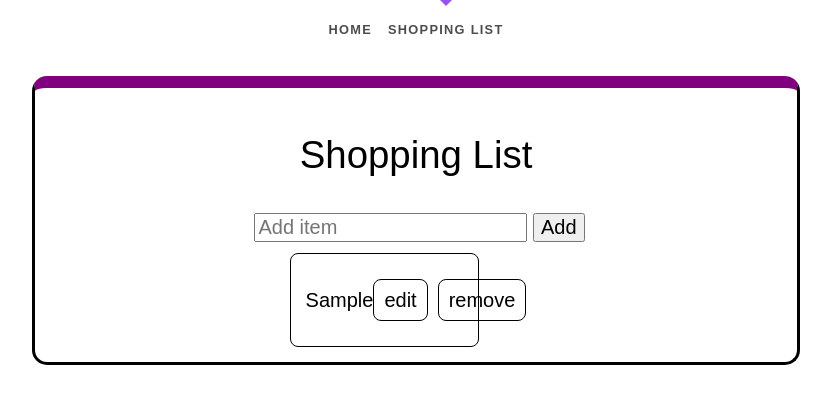
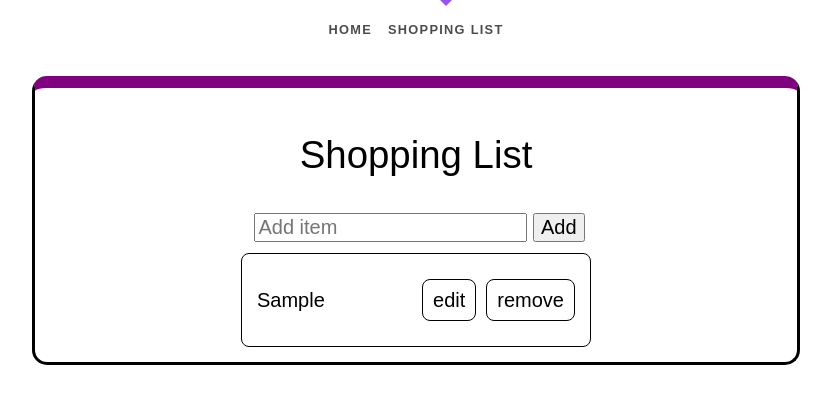
Before and after one commit to NielsLouwes/recipes-svelte-app, a SvelteKit app: page /shopping-list in a window 1280 px wide. Both pictures are taken after typing "Sample" into the empty fields and a click on the button "Add". Shown: the top 404 px of the page, without its empty margins (224-1055 px from the left). Built offline with nearby package versions, Linux system fonts and the light colour scheme.

Commit message:
quick fix ingredient style

```diff
--- a/src/components/Ingredient.svelte
+++ b/src/components/Ingredient.svelte
@@ -17,7 +17,7 @@
 		justify-content: space-between;
 		align-items: center;
 		flex-direction: column;
-
+		min-width: 350px;
 		border: 1px solid black;
 		border-radius: 8px;
 		margin-bottom: 5px;
--- a/src/routes/+layout.svelte
+++ b/src/routes/+layout.svelte
@@ -27,11 +27,15 @@
 		flex: 1;
 		display: flex;
 		flex-direction: column;
-		padding: 1rem;
+		padding: 0.2rem;
 		width: 100%;
 		max-width: 64rem;
 		margin: 0 auto;
 		box-sizing: border-box;
+
+		@media (width > 768px) {
+			padding: 1rem;
+		}
 	}
 
 	footer {
--- a/src/routes/styles.css
+++ b/src/routes/styles.css
@@ -22,12 +22,15 @@
 
 body {
 	margin: auto;
-	/* padding: 1rem; */
 	width: 800px;
-	max-width: calc(100% - 2rem);
+	max-width: calc(100%);
 	color: black;
 	font-size: 20px;
 	line-height: 1.6;
+
+	@media (width > 768px) {
+		max-width: calc(100% - 2rem);
+	}
 }
 
 h1,
```
